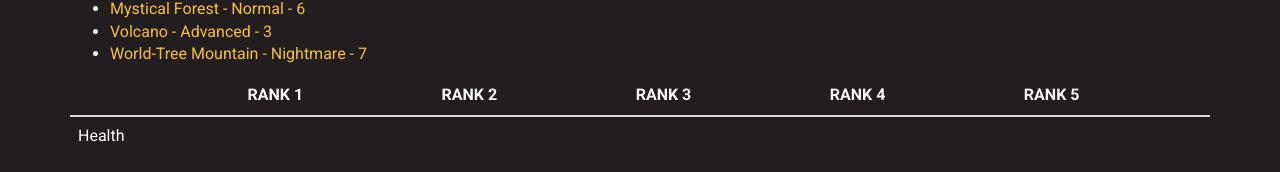
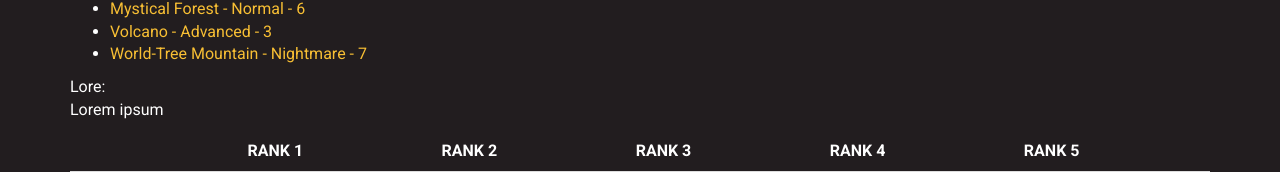
Before and after one commit to codesummoner/mmeg-companion, a React (Create React App) app: page /creatures/1 in a window 1280 px wide. Shown: the part 366-538 px from the top of the page. Built offline with nearby package versions, Linux system fonts and the light colour scheme; no server answers.

Commit message:
lore placeholder

```diff
--- a/src/components/Creature.js
+++ b/src/components/Creature.js
@@ -107,6 +107,9 @@ const Creature = ({ creatures, skills, match }) => {
             <li><Link to="">World-Tree Mountain - Nightmare - 7</Link></li>
           </ul>
         </p>
+        <p>Lore:<br />
+          Lorem ipsum
+        </p>
         <div className="table-responsive">
           <table className="table">
             <thead>
```
